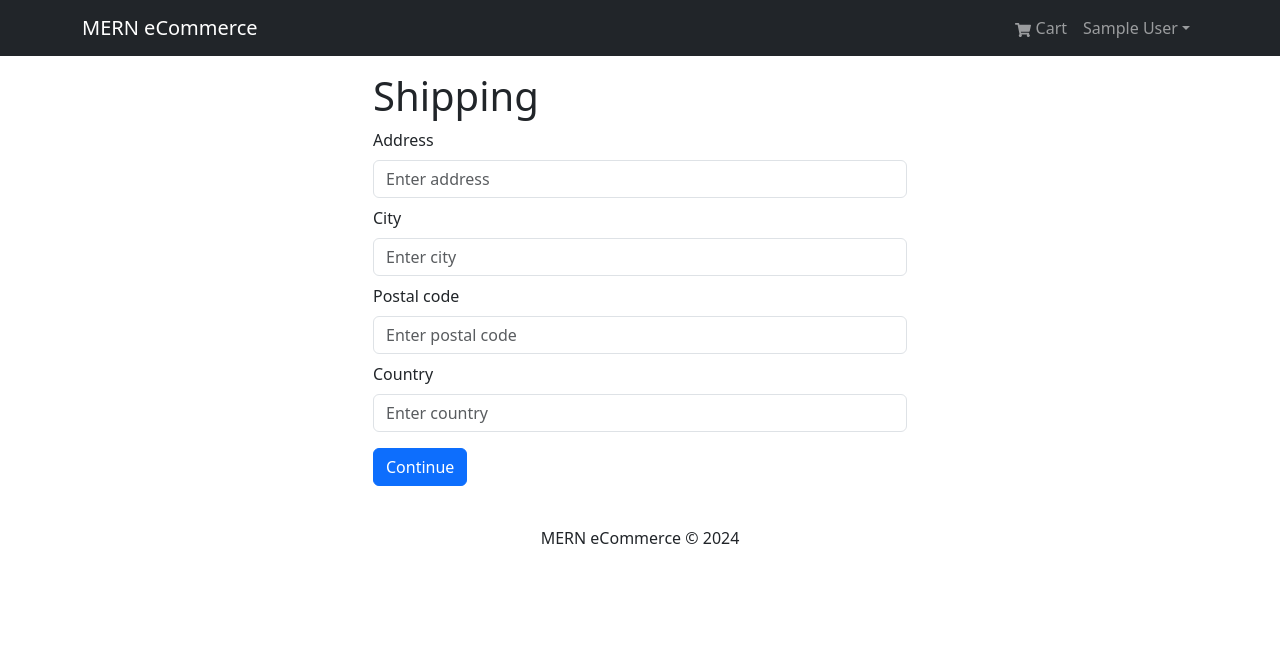
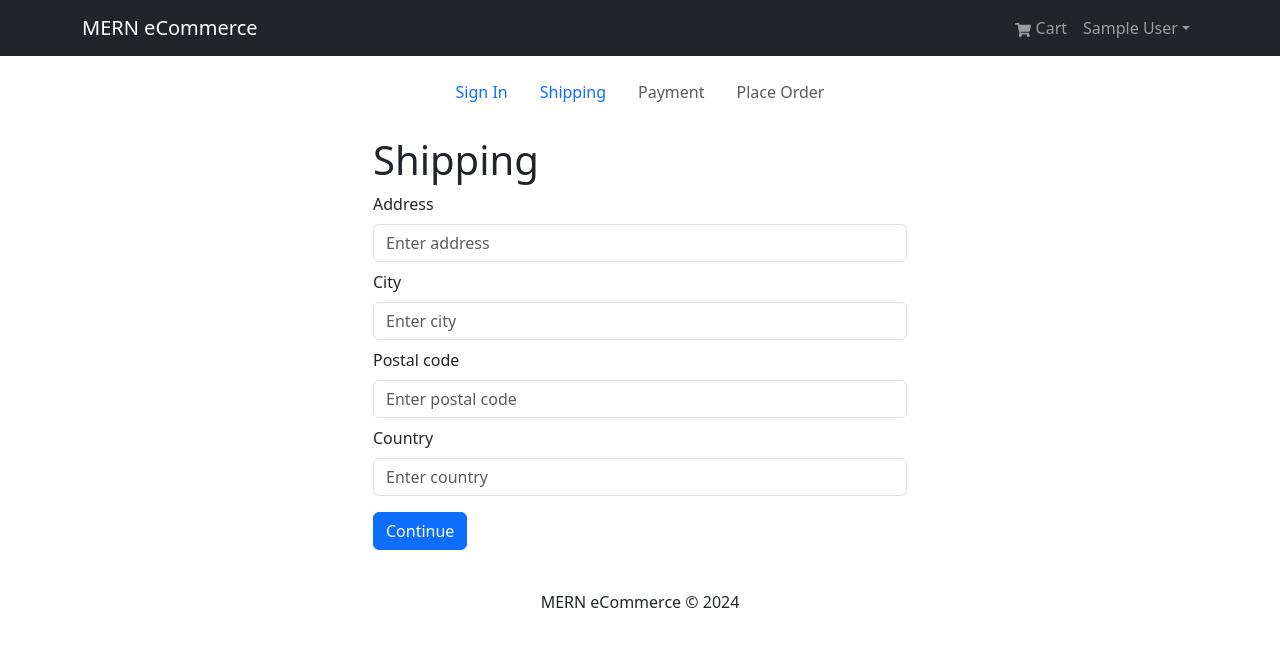
Before and after one commit to thongtr-dev/mern-ecommerce, a React (Create React App) app in the folder frontend/: page /shipping in a window 1280 px wide. Shown: the top 646 px of the page. Built offline with nearby package versions, Linux system fonts and the light colour scheme; sample sign-in values are in the browser's storage.

Commit message:
feat: FE add Checkout Steps component to Shipping screen

```diff
--- /dev/null
+++ b/frontend/src/components/CheckoutSteps.jsx
@@ -0,0 +1,47 @@
+import { Nav } from 'react-bootstrap';
+import { LinkContainer } from 'react-router-bootstrap';
+
+const CheckoutSteps = ({ step1, step2, step3, step4 }) => {
+  return (
+    <Nav className='justify-content-center mb-4'>
+      <Nav.Item>
+        {step1 ? (
+          <LinkContainer to='/login'>
+            <Nav.Link>Sign In</Nav.Link>
+          </LinkContainer>
+        ) : (
+          <Nav.Link disabled>Sign In</Nav.Link>
+        )}
+      </Nav.Item>
+      <Nav.Item>
+        {step2 ? (
+          <LinkContainer to='/shipping'>
+            <Nav.Link>Shipping</Nav.Link>
+          </LinkContainer>
+        ) : (
+          <Nav.Link disabled>Shipping</Nav.Link>
+        )}
+      </Nav.Item>
+      <Nav.Item>
+        {step3 ? (
+          <LinkContainer to='/payment'>
+            <Nav.Link>Payment</Nav.Link>
+          </LinkContainer>
+        ) : (
+          <Nav.Link disabled>Payment</Nav.Link>
+        )}
+      </Nav.Item>
+      <Nav.Item>
+        {step4 ? (
+          <LinkContainer to='/placeorder'>
+            <Nav.Link>Place Order</Nav.Link>
+          </LinkContainer>
+        ) : (
+          <Nav.Link disabled>Place Order</Nav.Link>
+        )}
+      </Nav.Item>
+    </Nav>
+  );
+};
+
+export default CheckoutSteps;
--- a/frontend/src/screens/ShippingScreen.jsx
+++ b/frontend/src/screens/ShippingScreen.jsx
@@ -4,6 +4,7 @@
 import { useNavigate } from 'react-router-dom';
 import FormContainer from '../components/FormContainer';
 import { saveShippingAddress } from '../slices/cartSlice';
+import CheckoutSteps from '../components/CheckoutSteps';
 
 const ShippingScreen = () => {
   const { shippingAddress } = useSelector((state) => state.cart);
@@ -26,6 +27,7 @@
 
   return (
     <FormContainer>
+      <CheckoutSteps step1 step2 />
       <h1>Shipping</h1>
       <Form onSubmit={submitHandler}>
         <Form.Group controlId='address' className='my-2'>
```
